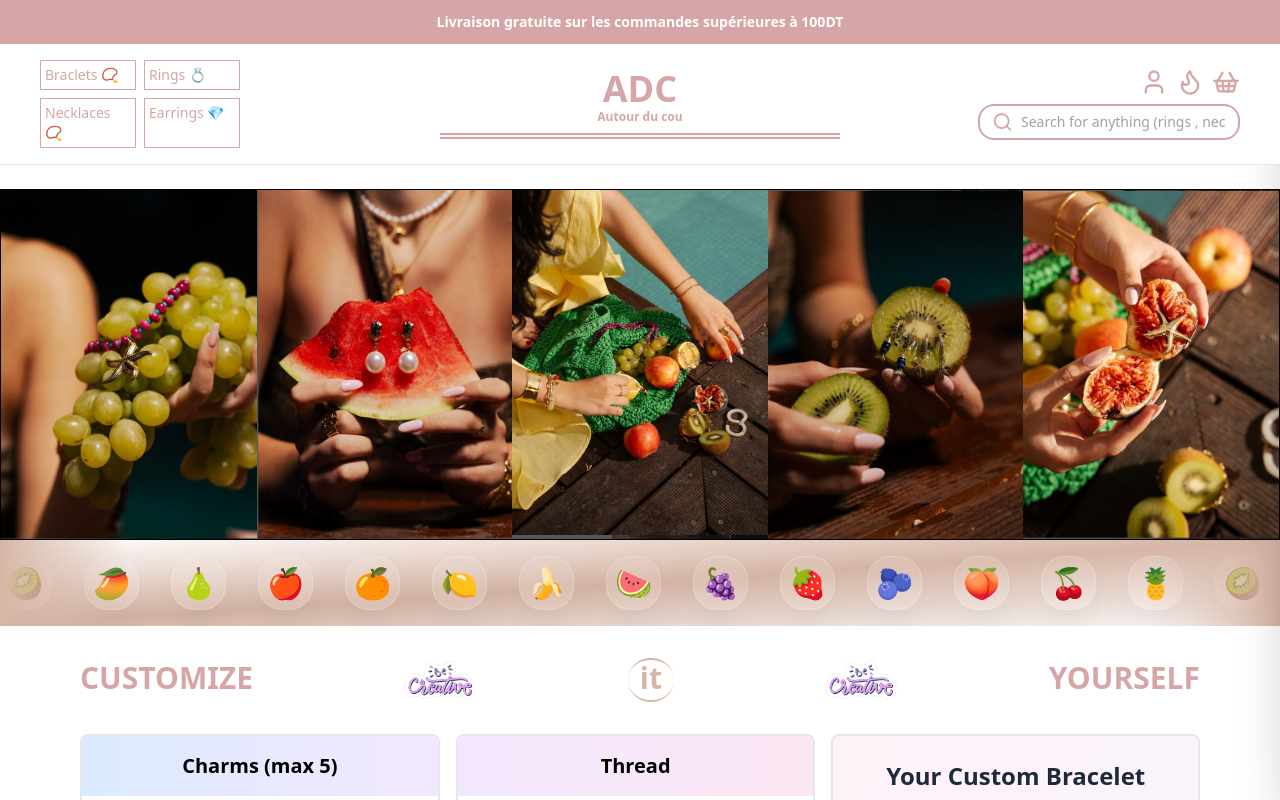
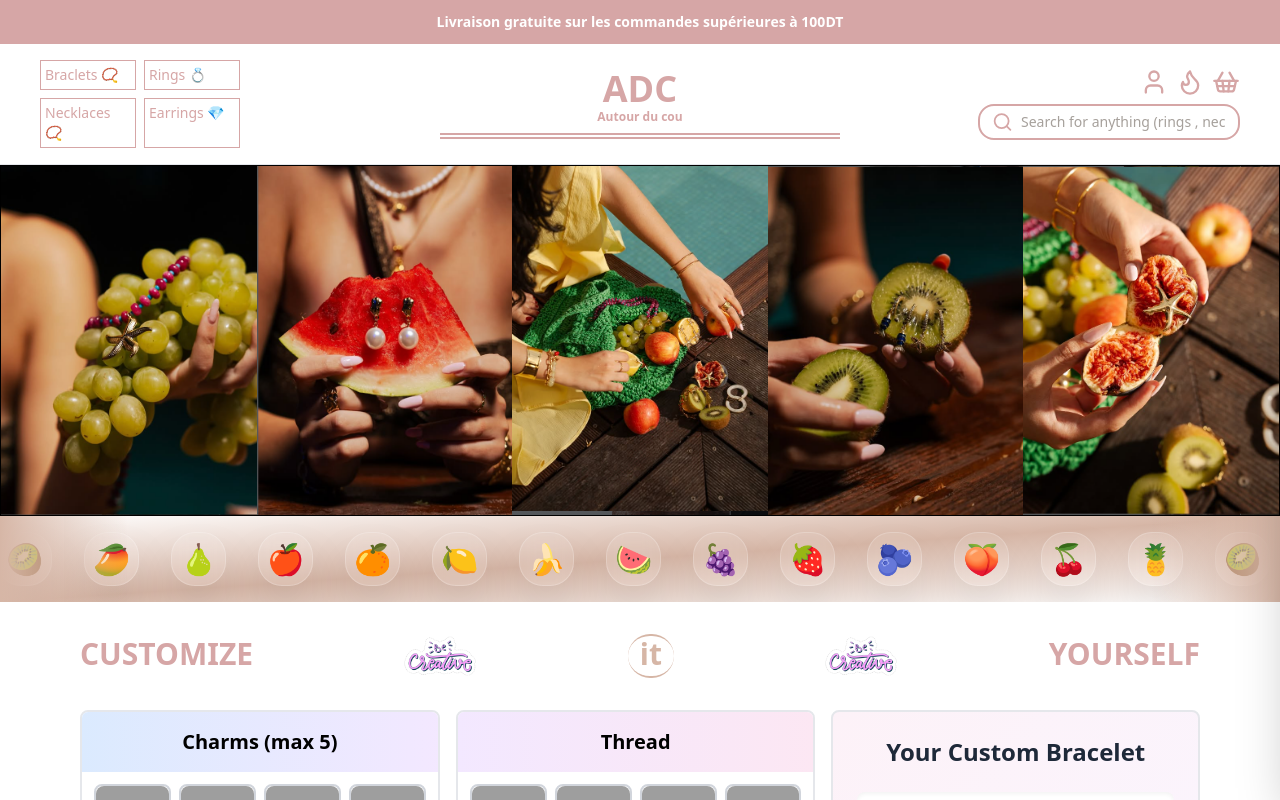
Before and after one commit to ba9hh/adc, a React (Vite) app in the folder frontend/: page / in a window 1280 px wide. Shown: the top 800 px of the page. Built offline with nearby package versions, Linux system fonts and the light colour scheme; grey boxes are pictures that could not be loaded.

Commit message:
first commit

```diff
--- a/frontend/src/categories/Breadcrumbs.jsx
+++ b/frontend/src/categories/Breadcrumbs.jsx
@@ -2,7 +2,7 @@ import React from "react";
 import { Link } from "react-router-dom";
 const Breadcrumbs = () => {
   return (
-    <div className="mx-0 mt-6 mb-4">
+    <div className="mx-0 mt-0 mb-4">
       <nav className=" bg-[#FAF8F6] px-6 py-2 text-sm text-black">
         <ol className="flex items-center space-x-2">
           <li>
--- a/frontend/src/home/UnderHeader.jsx
+++ b/frontend/src/home/UnderHeader.jsx
@@ -7,7 +7,7 @@ import fruits from "../assets/fruits.png";
 
 const UnderHeader = () => {
   return (
-    <div className="md:px-0 mt-6">
+    <div className="md:px-0 mt-0">
       <div className="grid grid-cols-5 w-full border">
         <img src={aneb} className="w-full h-full" />
         <img src={dele3} className="w-full h-full" />
```
